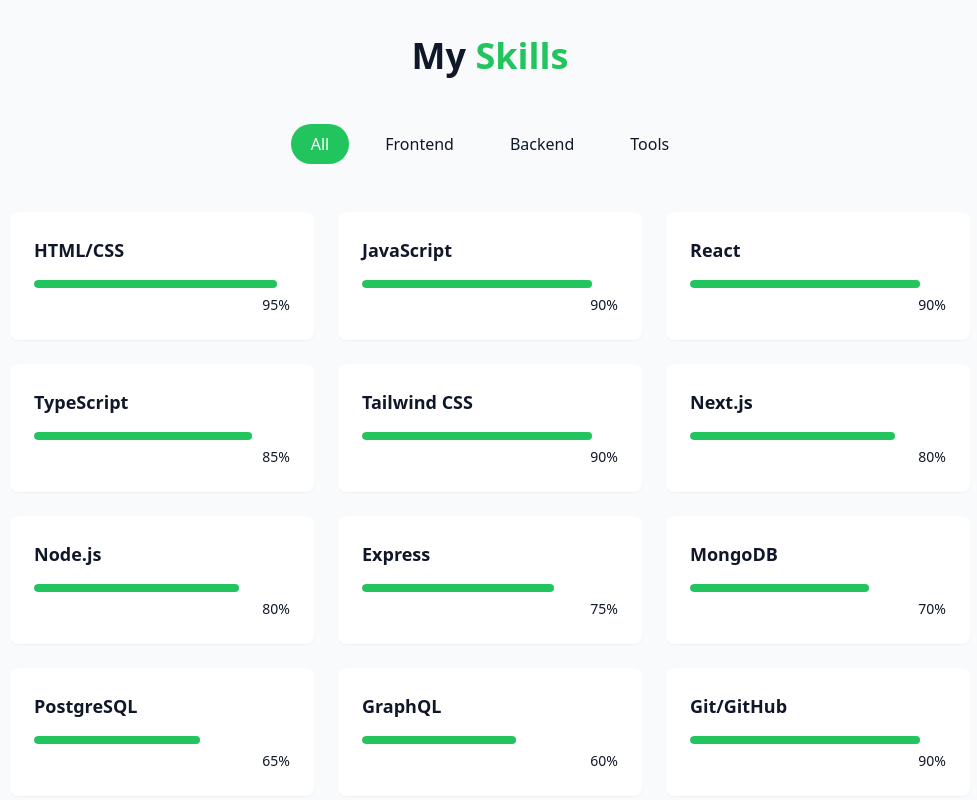
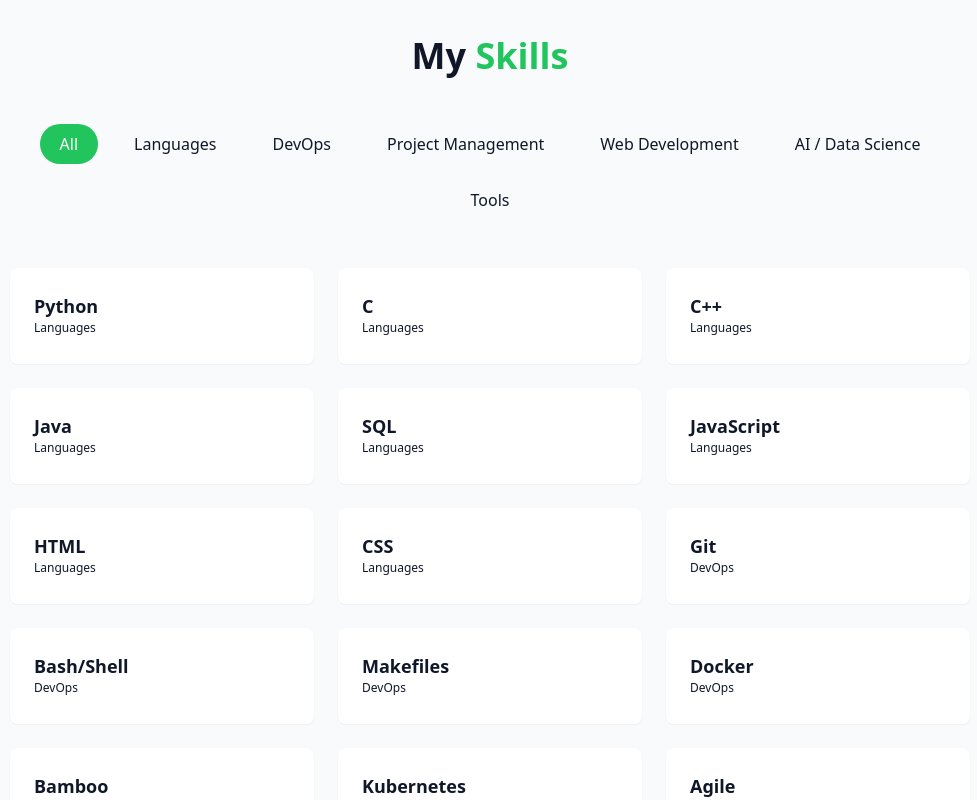
Before and after one commit to tuanqpham0921/personal_web, a React (Vite) app: page / in a window 1280 px wide. Shown: the part 1520-2320 px from the top of the page, without its empty margins (150-1127 px from the left). Built offline with nearby package versions, Linux system fonts and the light colour scheme.

Commit message:
add and updated skills section

```diff
--- a/src/components/SkillsSection.jsx
+++ b/src/components/SkillsSection.jsx
@@ -1,38 +1,78 @@
 import { useState } from "react";
 import { cn } from "@/lib/utils";
 
-{/* TODO: update these info */}
+// Updated skills list with numeric proficiency for progress bars
 const skills = [
-  // Frontend
-  { name: "HTML/CSS", level: 95, category: "frontend" },
-  { name: "JavaScript", level: 90, category: "frontend" },
-  { name: "React", level: 90, category: "frontend" },
-  { name: "TypeScript", level: 85, category: "frontend" },
-  { name: "Tailwind CSS", level: 90, category: "frontend" },
-  { name: "Next.js", level: 80, category: "frontend" },
+    // Languages
+    { name: "Python",       level: 90, label: "Proficient", category: "Languages" },
+    { name: "C",            level: 70, label: "Familiar",   category: "Languages" },
+    { name: "C++",          level: 70, label: "Familiar",   category: "Languages" },
+    { name: "Java",         level: 70, label: "Familiar",   category: "Languages" },
+    { name: "SQL",          level: 70, label: "Familiar",   category: "Languages" },
+    { name: "JavaScript",   level: 50, label: "Exposure",   category: "Languages" },
+    { name: "HTML",         level: 50, label: "Exposure",   category: "Languages" },
+    { name: "CSS",          level: 50, label: "Exposure",   category: "Languages" },
 
-  // Backend
-  { name: "Node.js", level: 80, category: "backend" },
-  { name: "Express", level: 75, category: "backend" },
-  { name: "MongoDB", level: 70, category: "backend" },
-  { name: "PostgreSQL", level: 65, category: "backend" },
-  { name: "GraphQL", level: 60, category: "backend" },
+    // DevOps / Automation
+    { name: "Git",         level: 90, label: "Proficient", category: "DevOps" },
+    { name: "Bash/Shell",  level: 70, label: "Familiar",   category: "DevOps" },
+    { name: "Makefiles",   level: 70, label: "Familiar",   category: "DevOps" },
+    { name: "Docker",      level: 70, label: "Familiar",   category: "DevOps" },
+    { name: "Bamboo",      level: 50, label: "Exposure",   category: "DevOps" },
+    { name: "Kubernetes",  level: 50, label: "Exposure",   category: "DevOps" },
 
-  // Tools
-  { name: "Git/GitHub", level: 90, category: "tools" },
-  { name: "Docker", level: 70, category: "tools" },
-  { name: "Figma", level: 85, category: "tools" },
-  { name: "VS Code", level: 95, category: "tools" },
+    // Project Management
+    { name: "Agile",        level: 70, label: "Familiar", category: "Project Management" },
+    { name: "Scrum",        level: 70, label: "Familiar", category: "Project Management" },
+    { name: "Confluence",   level: 70, label: "Familiar", category: "Project Management" },
+    { name: "Jira",         level: 70, label: "Familiar", category: "Project Management" },
+    { name: "BitBucket",    level: 70, label: "Familiar", category: "Project Management" },
+
+    // Web Development
+    { name: "ReactJS",      level: 50, label: "Exposure", category: "Web Development" },
+    { name: "Flask",        level: 50, label: "Exposure", category: "Web Development" },
+    { name: "Tailwind CSS", level: 50, label: "Exposure", category: "Web Development" },
+    { name: "Postman",      level: 50, label: "Exposure", category: "Web Development" },
+    { name: "Node.js",      level: 50, label: "Exposure", category: "Web Development" },
+    { name: "PostgreSQL",   level: 50, label: "Exposure", category: "Web Development" },
+
+    // AI / Data Science
+    { name: "Polars",       level: 70, label: "Familiar", category: "AI / Data Science" },
+    { name: "NumPy",        level: 70, label: "Familiar", category: "AI / Data Science" },
+    { name: "Pandas",       level: 70, label: "Familiar", category: "AI / Data Science" },
+    { name: "TensorFlow",   level: 70, label: "Familiar", category: "AI / Data Science" },
+    { name: "PyTorch",      level: 70, label: "Familiar", category: "AI / Data Science" },
+    { name: "Scikit-learn", level: 70, label: "Familiar", category: "AI / Data Science" },
+    { name: "Keras",        level: 70, label: "Familiar", category: "AI / Data Science" },
+    { name: "HuggingFace",  level: 50, label: "Exposure", category: "AI / Data Science" },
+    { name: "Apache Spark", level: 50, label: "Exposure", category: "AI / Data Science" },
+    { name: "Hadoop",       level: 50, label: "Exposure", category: "AI / Data Science" },
+
+    // Tools
+    { name: "VS Code",      level: 90, label: "Proficient", category: "Tools"},
+    { name: "Anaconda",     level: 90, label: "Proficient", category: "Tools"},
+    { name: "Jupyter",      level: 90, label: "Proficient", category: "Tools"},
+    { name: "Linux",        level: 70, label: "Familiar",   category: "Tools"},
+    { name: "GCP",          level: 70, label: "Familiar",   category: "Tools"},
+    { name: "AWS",          level: 50, label: "Exposure",   category: "Tools"},
 ];
 
-const categories = ["all", "frontend", "backend", "tools"];
+const categories = [
+    "all",
+    "Languages",
+    "DevOps",
+    "Project Management",
+    "Web Development",
+    "AI / Data Science",
+    "Tools"
+];
 
 export const SkillsSection = () => {
     const [activeCategory, setActiveCategory] = useState("all");
 
     const filteredSkills = activeCategory === "all"
-        ? skills : skills.filter(skill => skill.category === activeCategory
-    );
+        ? skills
+        : skills.filter(skill => skill.category === activeCategory);
 
     return (
         <section id="skills" className="py-24 px-4 relative bg-secondary/30">
@@ -56,33 +96,26 @@
                     ))}
                 </div>
 
-                <div className="grid grid-cols1 sm:grid-cols-2 lg:grid-cols-3 gap-6">
+                <div className="grid grid-cols-1 sm:grid-cols-2 lg:grid-cols-3 gap-6">
                     {filteredSkills.map((skill, key) => (
                         <div
                             key={key}
-                            className="bg-card p-6 rounded-lg shadow-xs card-hover"
+                            className="bg-card p-6 rounded-lg shadow-xs card-hover relative group"
                         >
-                            <div className="text-left mb-4">
-                                <h3 className="font-semibold text-lg"> {skill.name} </h3>
+                            <div className="text-left">
+                                <h3 className="font-semibold text-lg">{skill.name}</h3>
+                                <div className="flex justify-between items-center mb-1">
+                                    <span className="text-xs text-muted-foreground">{skill.category}</span>
+                                </div>
                             </div>
-
-                            <div className="w-full bg-secondary/50 h-2 rounded-full overflow-hidden">
-                                <div className="bg-primary h-2 rounded-full origin-left animate-[grow_1,5s_ease-out]"
-                                    style={{ width: `${skill.level}%` }}
-                                />
-                            </div>
-
-                            <div className="text-right mt-1">
-                                <span className="text-sm text-muted-foreground">{skill.level}%</span>
-                            </div>
+                            {/* Tooltip appears when hovering the whole card */}
+                            <span className="opacity-0 group-hover:opacity-100 transition-opacity absolute right-4 top-4 px-2 py-1 bg-card border rounded text-xs text-primary z-10 whitespace-nowrap">
+                                {skill.label}
+                            </span>
                         </div>
                     ))}
                 </div>
-
             </div>
-
-
         </section>
-
     );
 }
```
